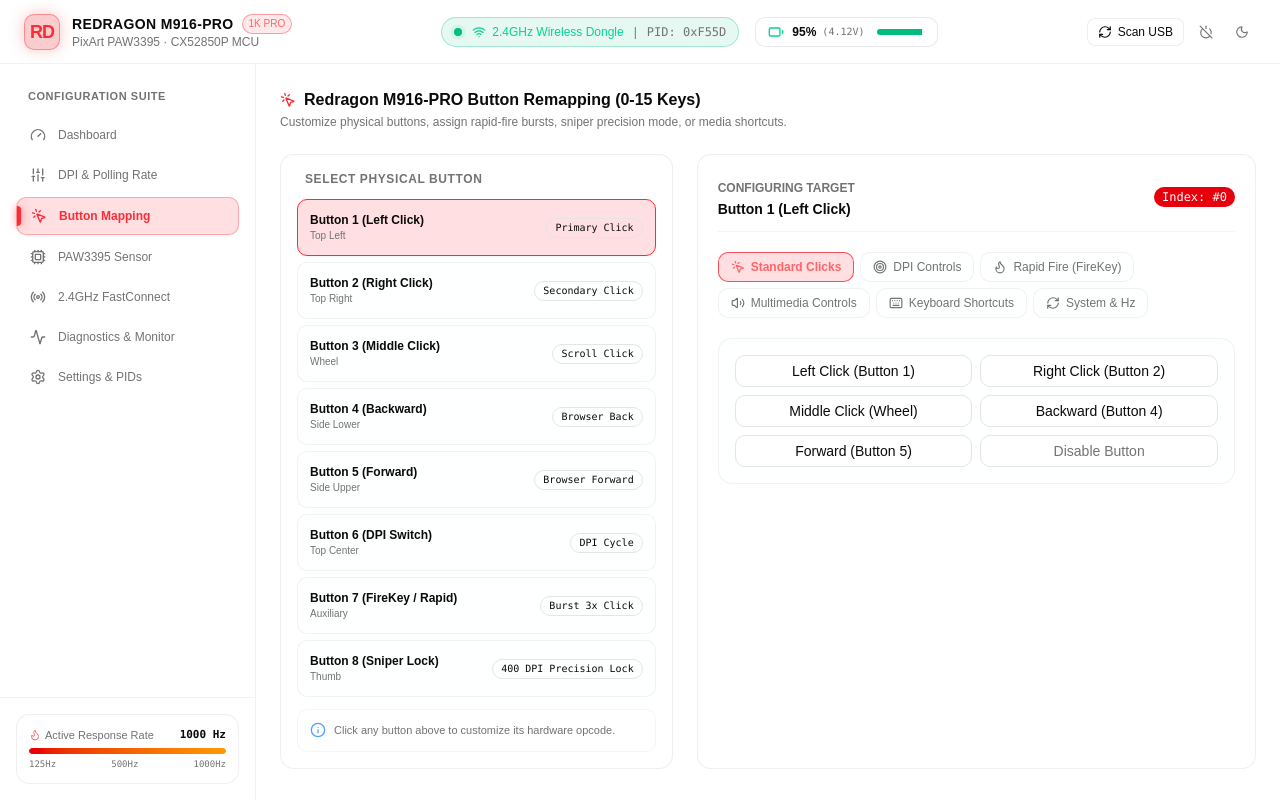
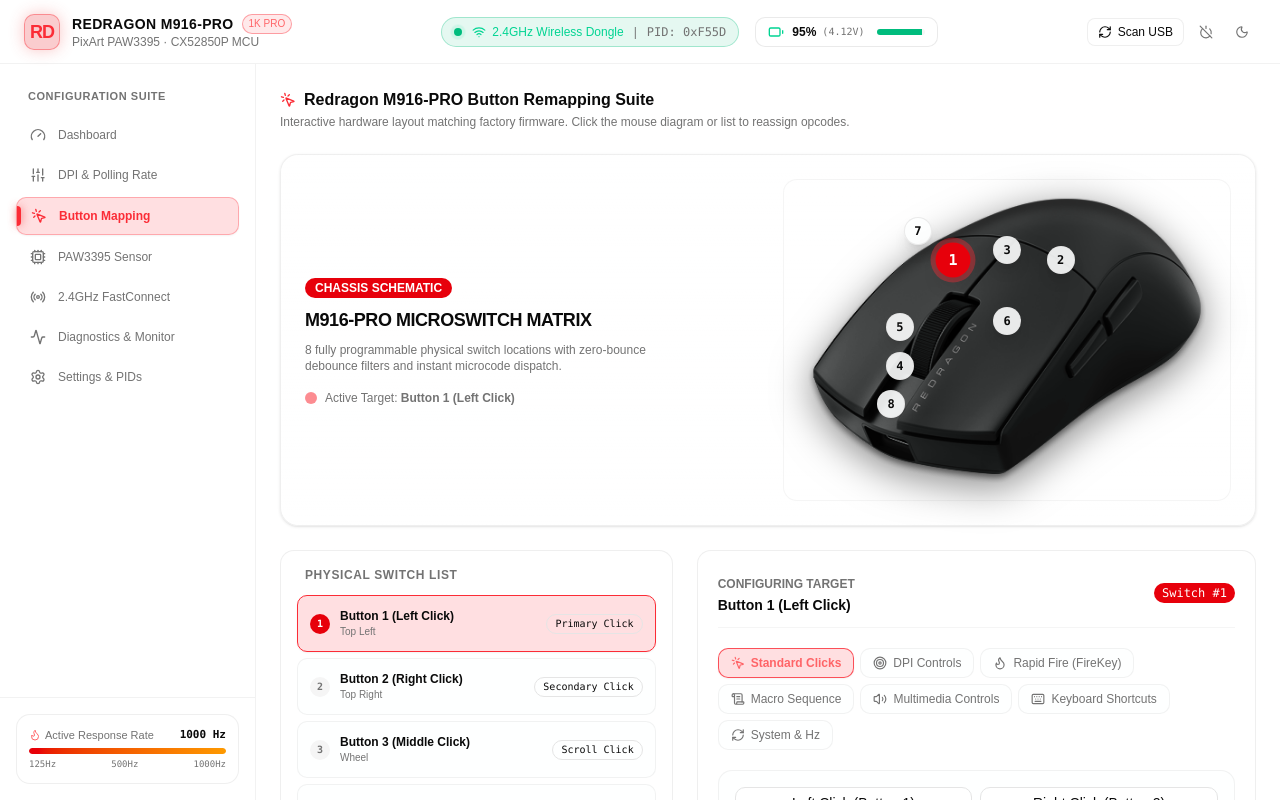
Before and after one commit to MarkOne-dev/redragon-drive, a React (Vite) app: page / in a window 1280 px wide. Both pictures are taken after a click on the button "Button Mapping". Built offline with nearby package versions, Linux system fonts and the light colour scheme.

Commit message:
feat(buttons): implement visual button selector and macro sequencer in ButtonsView

```diff
--- a/src/components/views/ButtonsView.tsx
+++ b/src/components/views/ButtonsView.tsx
@@ -1,4 +1,4 @@
-import { useState } from 'react';
+import React, { useState } from 'react';
 import {
   MousePointerClick,
   Flame,
@@ -6,7 +6,11 @@ import {
   Volume2,
   Keyboard,
   RefreshCw,
-  Info
+  Info,
+  ScrollText,
+  Plus,
+  Trash2,
+  Sliders
 } from 'lucide-react';
 import { Button } from '@/components/ui/button';
 import { Badge } from '@/components/ui/badge';
@@ -17,27 +21,34 @@ interface MouseButtonDef {
   name: string;
   defaultAction: string;
   location: string;
+  hotspot: { x: number; y: number }; // Percentage position on the mouse graphic
 }
 
 const MOUSE_BUTTONS: MouseButtonDef[] = [
-  { id: 0, name: 'Button 1 (Left Click)', defaultAction: 'Primary Click', location: 'Top Left' },
-  { id: 1, name: 'Button 2 (Right Click)', defaultAction: 'Secondary Click', location: 'Top Right' },
-  { id: 2, name: 'Button 3 (Middle Click)', defaultAction: 'Scroll Click', location: 'Wheel' },
-  { id: 3, name: 'Button 4 (Backward)', defaultAction: 'Browser Back', location: 'Side Lower' },
-  { id: 4, name: 'Button 5 (Forward)', defaultAction: 'Browser Forward', location: 'Side Upper' },
-  { id: 5, name: 'Button 6 (DPI Switch)', defaultAction: 'DPI Cycle', location: 'Top Center' },
-  { id: 6, name: 'Button 7 (FireKey / Rapid)', defaultAction: 'Burst 3x Click', location: 'Auxiliary' },
-  { id: 7, name: 'Button 8 (Sniper Lock)', defaultAction: '400 DPI Precision Lock', location: 'Thumb' },
+  { id: 0, name: 'Button 1 (Left Click)', defaultAction: 'Primary Click', location: 'Top Left', hotspot: { x: 38, y: 25 } },
+  { id: 1, name: 'Button 2 (Right Click)', defaultAction: 'Secondary Click', location: 'Top Right', hotspot: { x: 62, y: 25 } },
+  { id: 2, name: 'Button 3 (Middle Click)', defaultAction: 'Scroll Click', location: 'Wheel', hotspot: { x: 50, y: 22 } },
+  { id: 3, name: 'Button 4 (Backward)', defaultAction: 'Browser Back', location: 'Side Lower', hotspot: { x: 26, y: 58 } },
+  { id: 4, name: 'Button 5 (Forward)', defaultAction: 'Browser Forward', location: 'Side Upper', hotspot: { x: 26, y: 46 } },
+  { id: 5, name: 'Button 6 (DPI Switch)', defaultAction: 'DPI Cycle', location: 'Top Center', hotspot: { x: 50, y: 44 } },
+  { id: 6, name: 'Button 7 (Rapid Fire)', defaultAction: 'Burst 3x Click', location: 'Auxiliary', hotspot: { x: 30, y: 16 } },
+  { id: 7, name: 'Button 8 (Sniper Lock)', defaultAction: '400 DPI Precision Lock', location: 'Thumb Grip', hotspot: { x: 24, y: 70 } },
 ];
 
 const ACTION_CATEGORIES = [
   { id: 'standard', label: 'Standard Clicks', icon: MousePointerClick },
   { id: 'dpi', label: 'DPI Controls', icon: Target },
   { id: 'firekey', label: 'Rapid Fire (FireKey)', icon: Flame },
+  { id: 'macro', label: 'Macro Sequence', icon: ScrollText },
   { id: 'media', label: 'Multimedia Controls', icon: Volume2 },
   { id: 'shortcuts', label: 'Keyboard Shortcuts', icon: Keyboard },
   { id: 'system', label: 'System & Hz', icon: RefreshCw },
 ];
+
+interface MacroStep {
+  key: string;
+  delayMs: number;
+}
 
 interface ButtonsViewProps {
   buttonMappings: Record<number, ButtonAction>;
@@ -56,6 +67,17 @@ export const ButtonsView: React.FC<ButtonsViewProps> = ({
   const [isSaving, setIsSaving] = useState<boolean>(false);
   const [statusMessage, setStatusMessage] = useState<string | null>(null);
 
+  // Macro Editor State
+  const [selectedMacroId, setSelectedMacroId] = useState<number>(1);
+  const [macroLoopCount, setMacroLoopCount] = useState<number>(1);
+  const [macroSteps, setMacroSteps] = useState<MacroStep[]>([
+    { key: 'W', delayMs: 50 },
+    { key: 'Shift', delayMs: 50 },
+    { key: 'Space', delayMs: 100 },
+  ]);
+  const [newKey, setNewKey] = useState<string>('Q');
+  const [newDelay, setNewDelay] = useState<number>(50);
+
   const selectedBtn = MOUSE_BUTTONS.find((b) => b.id === selectedButtonId) || MOUSE_BUTTONS[0];
 
   const handleApplyAction = async (action: ButtonAction, description: string) => {
@@ -69,6 +91,15 @@ export const ButtonsView: React.FC<ButtonsViewProps> = ({
     } finally {
       setIsSaving(false);
     }
+  };
+
+  const handleAddMacroStep = () => {
+    if (!newKey.trim()) return;
+    setMacroSteps((prev) => [...prev, { key: newKey.trim().toUpperCase(), delayMs: newDelay }]);
+  };
+
+  const handleRemoveMacroStep = (index: number) => {
+    setMacroSteps((prev) => prev.filter((_, i) => i !== index));
   };
 
   return (
@@ -85,19 +116,67 @@ export const ButtonsView: React.FC<ButtonsViewProps> = ({
         <div>
           <h2 className="text-base font-bold text-foreground flex items-center gap-2">
             <MousePointerClick className="size-4 text-red-500" />
-            Redragon M916-PRO Button Remapping (0-15 Keys)
+            Redragon M916-PRO Button Remapping Suite
           </h2>
           <p className="text-xs text-muted-foreground mt-0.5">
-            Customize physical buttons, assign rapid-fire bursts, sniper precision mode, or media shortcuts.
+            Interactive hardware layout matching factory firmware. Click the mouse diagram or list to reassign opcodes.
           </p>
         </div>
       </div>
 
+      {/* TOP: Interactive Mouse Diagram */}
+      <div className="rounded-2xl border border-border/60 bg-gradient-to-b from-card/80 to-card/30 p-6 flex flex-col md:flex-row items-center justify-between gap-6 shadow-sm">
+        <div className="space-y-2 text-center md:text-left">
+          <Badge className="bg-red-600 text-white font-semibold text-xs border-none px-2.5 py-0.5">
+            CHASSIS SCHEMATIC
+          </Badge>
+          <h3 className="text-lg font-black text-foreground uppercase tracking-tight">
+            M916-PRO Microswitch Matrix
+          </h3>
+          <p className="text-xs text-muted-foreground max-w-sm">
+            8 fully programmable physical switch locations with zero-bounce debounce filters and instant microcode dispatch.
+          </p>
+          <div className="flex items-center gap-2 pt-2 text-xs text-muted-foreground">
+            <span className="size-3 rounded-full bg-red-500 animate-pulse" />
+            <span>Active Target: <strong>{selectedBtn.name}</strong></span>
+          </div>
+        </div>
+
+        {/* Visual Mouse Chassis with Hotspot Badges */}
+        <div className="relative w-full max-w-md aspect-[442/318] flex items-center justify-center bg-background/40 rounded-xl border border-border/40 p-4">
+          <img
+            src="/assets/mouse-m916.png"
+            alt="Redragon M916-PRO Mouse Chassis"
+            className="w-full h-full object-contain filter drop-shadow-[0_10px_20px_rgba(0,0,0,0.5)] select-none pointer-events-none"
+          />
+
+          {/* Interactive Button Hotspots */}
+          {MOUSE_BUTTONS.map((btn) => {
+            const isSelected = selectedButtonId === btn.id;
+            return (
+              <button
+                key={btn.id}
+                onClick={() => setSelectedButtonId(btn.id)}
+                style={{ top: `${btn.hotspot.y}%`, left: `${btn.hotspot.x}%` }}
+                title={`${btn.name} (${btn.location})`}
+                className={`absolute -translate-x-1/2 -translate-y-1/2 size-7 rounded-full font-mono text-xs font-bold transition-all duration-200 flex items-center justify-center shadow-lg ${
+                  isSelected
+                    ? 'bg-red-600 text-white scale-125 ring-4 ring-red-500/40 z-20 shadow-[0_0_15px_rgba(239,68,68,0.8)]'
+                    : 'bg-card/90 text-foreground border border-border/80 hover:bg-red-500/20 hover:text-red-400 hover:scale-110 z-10'
+                }`}
+              >
+                {btn.id + 1}
+              </button>
+            );
+          })}
+        </div>
+      </div>
+
       <div className="grid grid-cols-1 lg:grid-cols-12 gap-6">
-        {/* Left Column: Button List & Wireframe diagram */}
+        {/* Left Column: Button List */}
         <div className="lg:col-span-5 rounded-xl border border-border/60 bg-card p-4 space-y-3">
           <div className="text-xs font-semibold uppercase tracking-wider text-muted-foreground px-2">
-            Select Physical Button
+            Physical Switch List
           </div>
 
           <div className="space-y-1.5">
@@ -115,9 +194,16 @@ export const ButtonsView: React.FC<ButtonsViewProps> = ({
                       : 'border-border/50 bg-background/50 hover:bg-muted/60 text-muted-foreground'
                   }`}
                 >
-                  <div>
-                    <div className="text-xs font-bold text-foreground">{btn.name}</div>
-                    <div className="text-[10px] text-muted-foreground">{btn.location}</div>
+                  <div className="flex items-center gap-2.5">
+                    <span className={`size-5 rounded-full flex items-center justify-center font-mono text-[10px] font-bold ${
+                      isSelected ? 'bg-red-600 text-white' : 'bg-muted text-muted-foreground'
+                    }`}>
+                      {btn.id + 1}
+                    </span>
+                    <div>
+                      <div className="text-xs font-bold text-foreground">{btn.name}</div>
+                      <div className="text-[10px] text-muted-foreground">{btn.location}</div>
+                    </div>
                   </div>
                   <Badge variant="outline" className="text-[10px] font-mono">
                     {currentAction ? currentAction.type : btn.defaultAction}
@@ -129,7 +215,7 @@ export const ButtonsView: React.FC<ButtonsViewProps> = ({
 
           <div className="p-3 rounded-lg bg-background/40 border border-border/40 text-[11px] text-muted-foreground flex items-center gap-2">
             <Info className="size-4 text-blue-400 shrink-0" />
-            <span>Click any button above to customize its hardware opcode.</span>
+            <span>Click any numbered hotspot or switch item to reassign.</span>
           </div>
         </div>
 
@@ -141,7 +227,7 @@ export const ButtonsView: React.FC<ButtonsViewProps> = ({
               <h3 className="text-sm font-black text-foreground">{selectedBtn.name}</h3>
             </div>
             <Badge className="bg-red-600 text-white font-mono text-xs border-none">
-              {isSaving ? 'Saving...' : `Index: #${selectedBtn.id}`}
+              {isSaving ? 'Saving...' : `Switch #${selectedBtn.id + 1}`}
             </Badge>
           </div>
 
@@ -157,7 +243,7 @@ export const ButtonsView: React.FC<ButtonsViewProps> = ({
                   onClick={() => setSelectedCategory(cat.id)}
                   className={`px-3 py-1.5 rounded-lg border text-xs font-medium flex items-center gap-1.5 transition-all ${
                     isSelected
-                      ? 'border-red-500/80 bg-red-500/15 text-red-400 font-semibold'
+                      ? 'border-red-500/80 bg-red-500/15 text-red-400 font-semibold shadow-xs'
                       : 'border-border/50 bg-background/50 hover:bg-muted text-muted-foreground'
                   }`}
                 >
@@ -276,6 +362,108 @@ export const ButtonsView: React.FC<ButtonsViewProps> = ({
               </div>
             )}
 
+            {selectedCategory === 'macro' && (
+              <div className="space-y-4">
+                <div className="flex items-center justify-between">
+                  <div className="flex items-center gap-2">
+                    <ScrollText className="size-4 text-red-500" />
+                    <span className="text-xs font-bold text-foreground">Hardware Macro Sequencer</span>
+                  </div>
+                  <div className="flex items-center gap-2">
+                    <span className="text-[11px] text-muted-foreground">Select Macro:</span>
+                    <select
+                      value={selectedMacroId}
+                      onChange={(e) => setSelectedMacroId(Number(e.target.value))}
+                      className="bg-background border border-border rounded px-2 py-1 text-xs font-mono text-foreground"
+                    >
+                      {[1, 2, 3, 4, 5, 6, 7, 8].map((id) => (
+                        <option key={id} value={id}>Macro #{id}</option>
+                      ))}
+                    </select>
+                  </div>
+                </div>
+
+                {/* Macro Steps Sequence */}
+                <div className="space-y-1.5">
+                  <div className="text-[10px] text-muted-foreground uppercase font-semibold">Key Sequence Pipeline</div>
+                  <div className="space-y-1 max-h-36 overflow-y-auto p-2 rounded-lg bg-background border border-border/60">
+                    {macroSteps.map((step, idx) => (
+                      <div key={idx} className="flex items-center justify-between py-1 px-2 rounded bg-card/60 border border-border/40 text-xs">
+                        <div className="flex items-center gap-2">
+                          <Badge variant="outline" className="font-mono text-[10px]">Step {idx + 1}</Badge>
+                          <span className="font-bold text-foreground font-mono">[{step.key}]</span>
+                          <span className="text-muted-foreground text-[10px]">Delay: {step.delayMs}ms</span>
+                        </div>
+                        <button
+                          onClick={() => handleRemoveMacroStep(idx)}
+                          className="text-muted-foreground hover:text-red-400 p-0.5"
+                          title="Remove Step"
+                        >
+                          <Trash2 className="size-3" />
+                        </button>
+                      </div>
+                    ))}
+                  </div>
+                </div>
+
+                {/* Add Step Controls */}
+                <div className="grid grid-cols-12 gap-2 pt-1 text-xs items-center">
+                  <div className="col-span-5">
+                    <input
+                      type="text"
+                      placeholder="Key (e.g. W, Space, F)"
+                      value={newKey}
+                      maxLength={10}
+                      onChange={(e) => setNewKey(e.target.value)}
+                      className="w-full px-2 py-1 bg-background border border-border rounded text-xs font-mono text-foreground"
+                    />
+                  </div>
+                  <div className="col-span-4 flex items-center gap-1">
+                    <input
+                      type="number"
+                      min={10}
+                      max={1000}
+                      step={10}
+                      value={newDelay}
+                      onChange={(e) => setNewDelay(Number(e.target.value))}
+                      className="w-full px-2 py-1 bg-background border border-border rounded text-xs font-mono text-foreground"
+                    />
+                    <span className="text-[10px] text-muted-foreground font-mono">ms</span>
+                  </div>
+                  <div className="col-span-3">
+                    <Button size="sm" variant="outline" onClick={handleAddMacroStep} className="w-full text-xs gap-1">
+                      <Plus className="size-3" /> Add
+                    </Button>
+                  </div>
+                </div>
+
+                {/* Loop Count & Apply */}
+                <div className="flex items-center justify-between pt-2 border-t border-border/40">
+                  <div className="flex items-center gap-2 text-xs">
+                    <Sliders className="size-3.5 text-muted-foreground" />
+                    <span className="text-muted-foreground">Execution Loop:</span>
+                    <input
+                      type="number"
+                      min={1}
+                      max={99}
+                      value={macroLoopCount}
+                      onChange={(e) => setMacroLoopCount(Number(e.target.value))}
+                      className="w-14 px-1.5 py-0.5 bg-background border border-border rounded font-mono text-center text-xs"
+                    />
+                    <span className="text-[11px] text-muted-foreground">times</span>
+                  </div>
+
+                  <Button
+                    size="sm"
+                    className="bg-red-600 hover:bg-red-700 text-white text-xs"
+                    onClick={() => handleApplyAction({ type: 'Macro', macro_id: selectedMacroId, loop_count: macroLoopCount }, `Macro #${selectedMacroId} (${macroLoopCount}x)`)}
+                  >
+                    Assign Macro #{selectedMacroId}
+                  </Button>
+                </div>
+              </div>
+            )}
+
             {selectedCategory === 'media' && (
               <div className="grid grid-cols-2 sm:grid-cols-3 gap-2 text-xs">
                 <Button variant="outline" onClick={() => handleApplyAction({ type: 'Media', action: 'PlayPause' }, 'Play / Pause')}>
@@ -325,6 +513,13 @@ export const ButtonsView: React.FC<ButtonsViewProps> = ({
                 >
                   Cycle Polling Rate (125Hz → 250Hz → 500Hz → 1000Hz)
                 </Button>
+                <Button
+                  variant="outline"
+                  className="w-full justify-start"
+                  onClick={() => handleApplyAction({ type: 'ProfileSwitch' }, 'Toggle On-Board Profile')}
+                >
+                  Toggle On-Board Profile (Profile 1 ↔ Profile 2 ↔ Profile 3)
+                </Button>
               </div>
             )}
           </div>
@@ -333,3 +528,5 @@ export const ButtonsView: React.FC<ButtonsViewProps> = ({
     </div>
   );
 };
+
+export default ButtonsView;
```
